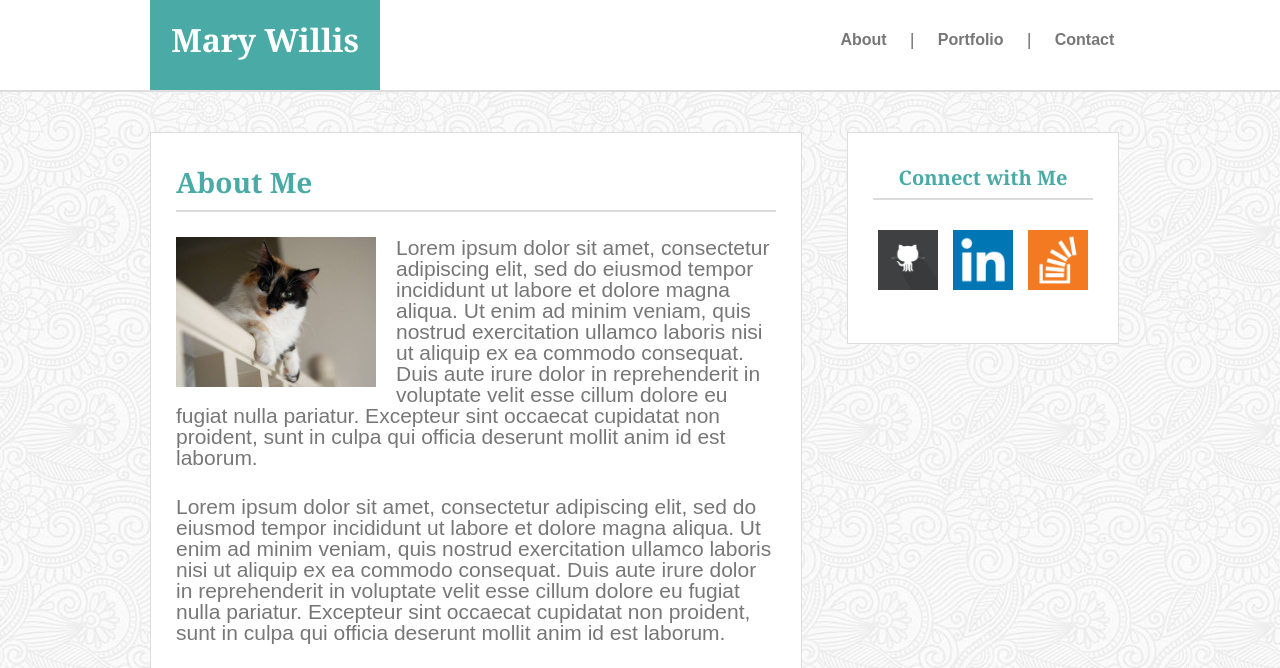
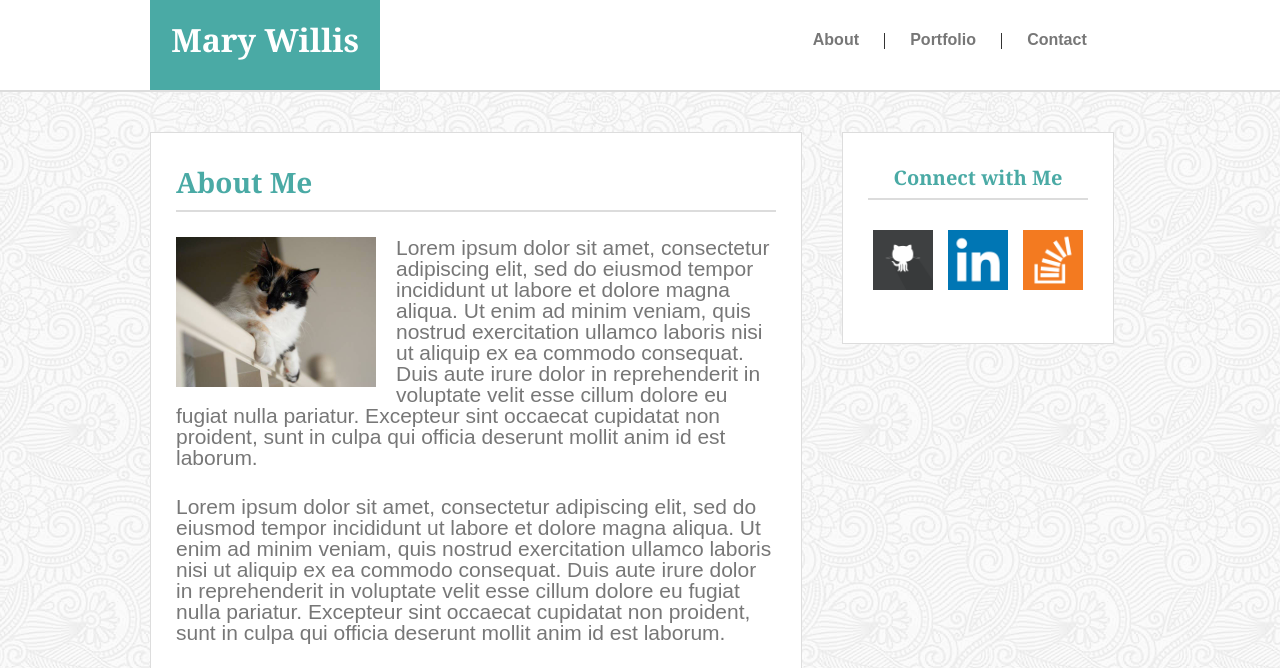
Before and after one commit to msibilsk/Basic-Portfolio, a PHP site: page /index.php in a window 1280 px wide. Shown: the top 668 px of the page. Run offline with PHP 8.4, Linux system fonts and the light colour scheme.

Commit message:
small changes to dims and margins

```diff
--- a/assets/css/style.css
+++ b/assets/css/style.css
@@ -28,7 +28,7 @@ h1 {
 }
 
 ul {
-	margin-left: 450px;
+	margin-left: 33%;
 	height: 90px;
 	width: 25%;
 	float: left;
@@ -95,7 +95,7 @@ hr {
 	padding: 25px;
 	padding-top: 35px;
 	margin-top: 40px;
-	margin-left: 45px;
+	margin-left: 40px;
 	border: 1px solid #dddddd;
 	text-align: center;
 	font-size: 1.25em;
```
